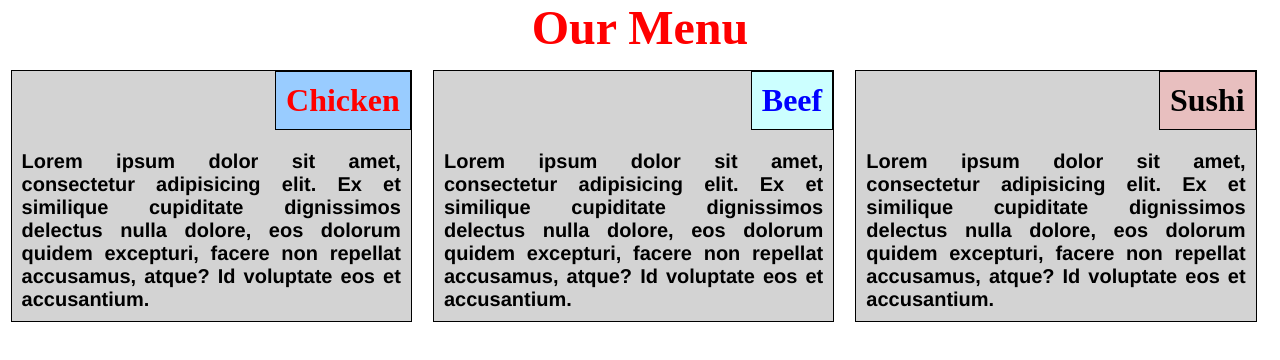
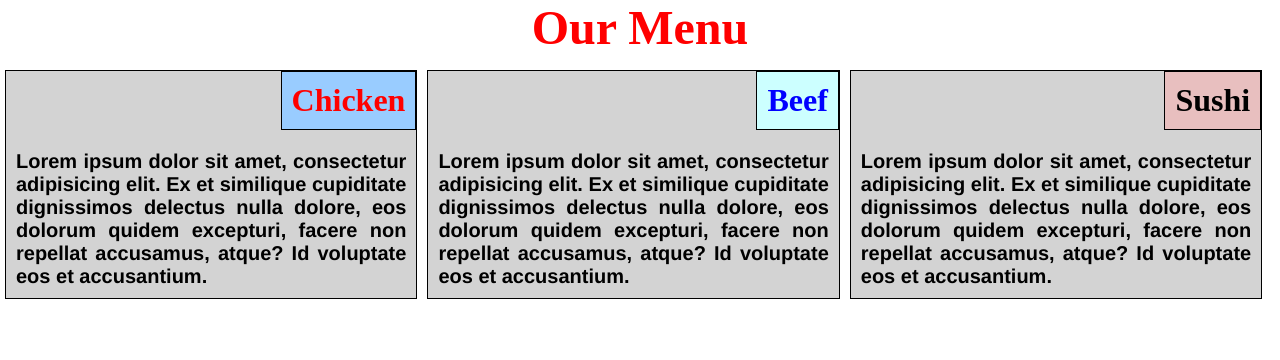
Before and after one commit to dev4a8/Module2Exam, a plain HTML site: page index.html in a window 1280 px wide. Drawn offline with Linux system fonts and the light colour scheme.

Commit message:
Working but needs cleanup

```diff
--- a/css/style.css
+++ b/css/style.css
@@ -2,6 +2,7 @@
   box-sizing: border-box;
   margin: 0;
   padding: 0;
+  border: 0;
 }
 
 .main-heading {
@@ -16,7 +17,6 @@
   padding: 10px;
   margin: 0 0 10px 10px;
   font-size: 2em;
-
 }
 
 .chicken {
@@ -34,27 +34,34 @@
   background-color: #e8bfbf;
 }
 
-/*body {
+.sushi-menu {
+  margin: auto;
+}
+/*
+body {
   padding: 5px;
   margin: 5px;
 }
 */
+
 h1 {
   margin-bottom: 15px;
 }
 
-.sub-menu {
- /* margin-left: auto;
-  margin-right: auto; */
-  margin-bottom: 15px;
-  width: 90%;
+/*
+div {
+  margin-left: auto;
+  margin-right: auto;
+  width: 95%;
 }
+*/
 
 section {
-  margin-left: auto;
-  margin-right: auto;
-  margin-bottom: auto;
-  width: 95%;
+  margin-left: 5px;
+  margin-right: 5px;
+  margin-bottom: 15px;
+  padding: 0;
+  /* width: 95%; */
   border: 1px solid black;
   background-color: lightgrey;
 }
--- a/index.html
+++ b/index.html
@@ -1,15 +1,43 @@
 <!DOCTYPE html>
 <html>
 <head>
+
 <meta charset="utf-8">
 <meta name="viewport" content="width=device-width, initial-scale=1">
 <title>Module 2 Exam</title>
 <link rel="stylesheet" href="css/style.css">
+
 <style>
 </style>
-
 </head>
 
+<body>
+  <h1 class="main-heading">Our Menu</h1>
+
+
+ <div class="col-lg-4 col-md-6">
+  <section >
+  	<h1 class="sub-heading chicken">Chicken</h1>
+    <p>Lorem ipsum dolor sit amet, consectetur adipisicing elit. Ex et similique cupiditate dignissimos delectus nulla dolore, eos dolorum quidem excepturi, facere non repellat accusamus, atque? Id voluptate eos et accusantium.</p>
+	</section>
+</div>
+
+ <div class="col-lg-4 col-md-6">
+  <section >
+		<h1 class="sub-heading beef">Beef</h1>
+    <p>Lorem ipsum dolor sit amet, consectetur adipisicing elit. Ex et similique cupiditate dignissimos delectus nulla dolore, eos dolorum quidem excepturi, facere non repellat accusamus, atque? Id voluptate eos et accusantium.</p>
+  </section>
+</div>
+
+ <div class="col-lg-4 col-md-12">
+  <section >
+  <h1 class="sub-heading sushi">Sushi</h1>
+		<p>Lorem ipsum dolor sit amet, consectetur adipisicing elit. Ex et similique cupiditate dignissimos delectus nulla dolore, eos dolorum quidem excepturi, facere non repellat accusamus, atque? Id voluptate eos et accusantium.</p>
+	</section>
+</div>
+
+
+<!--
 <body>
 <h1 class="main-heading">Our Menu</h1>
 <div class="row">
@@ -37,4 +65,5 @@
 
 </div>
 </body>
+-->
 </html>
```
Lines whose indentation alone changed are shown as unchanged.
